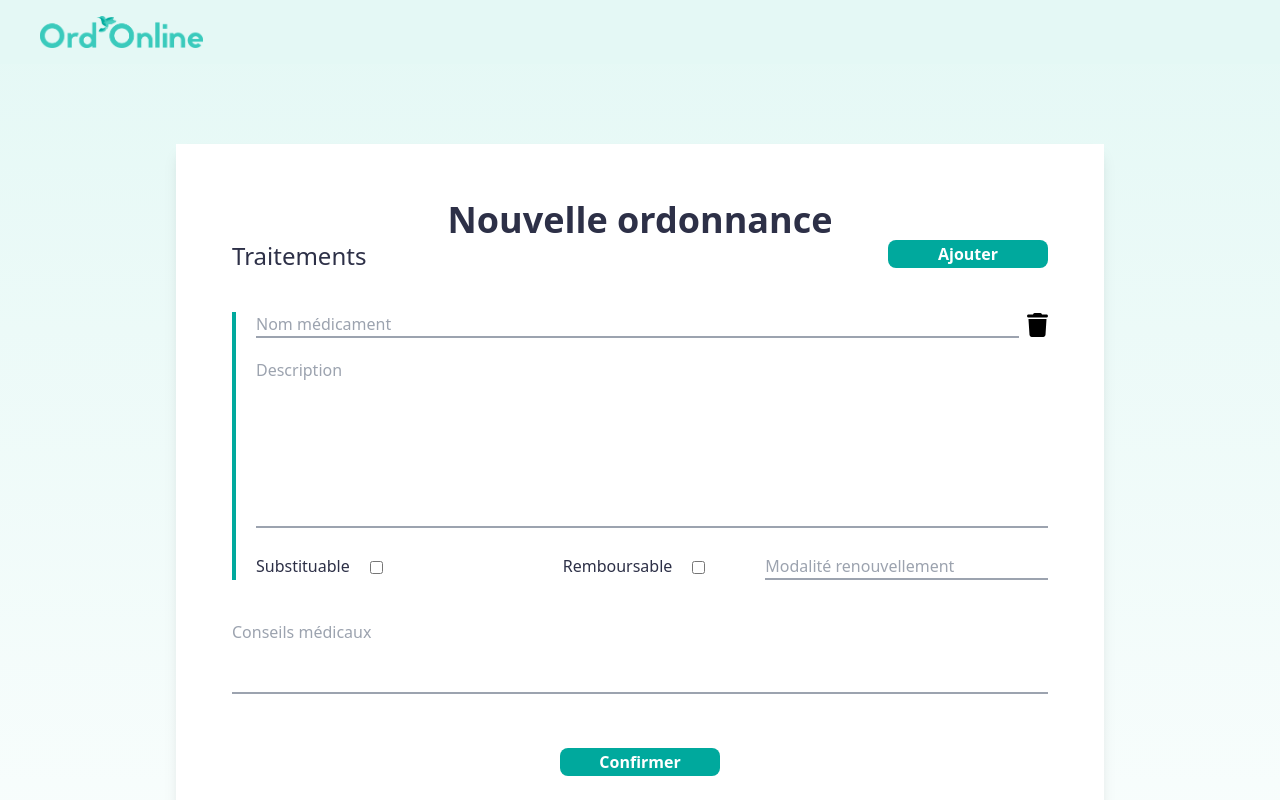
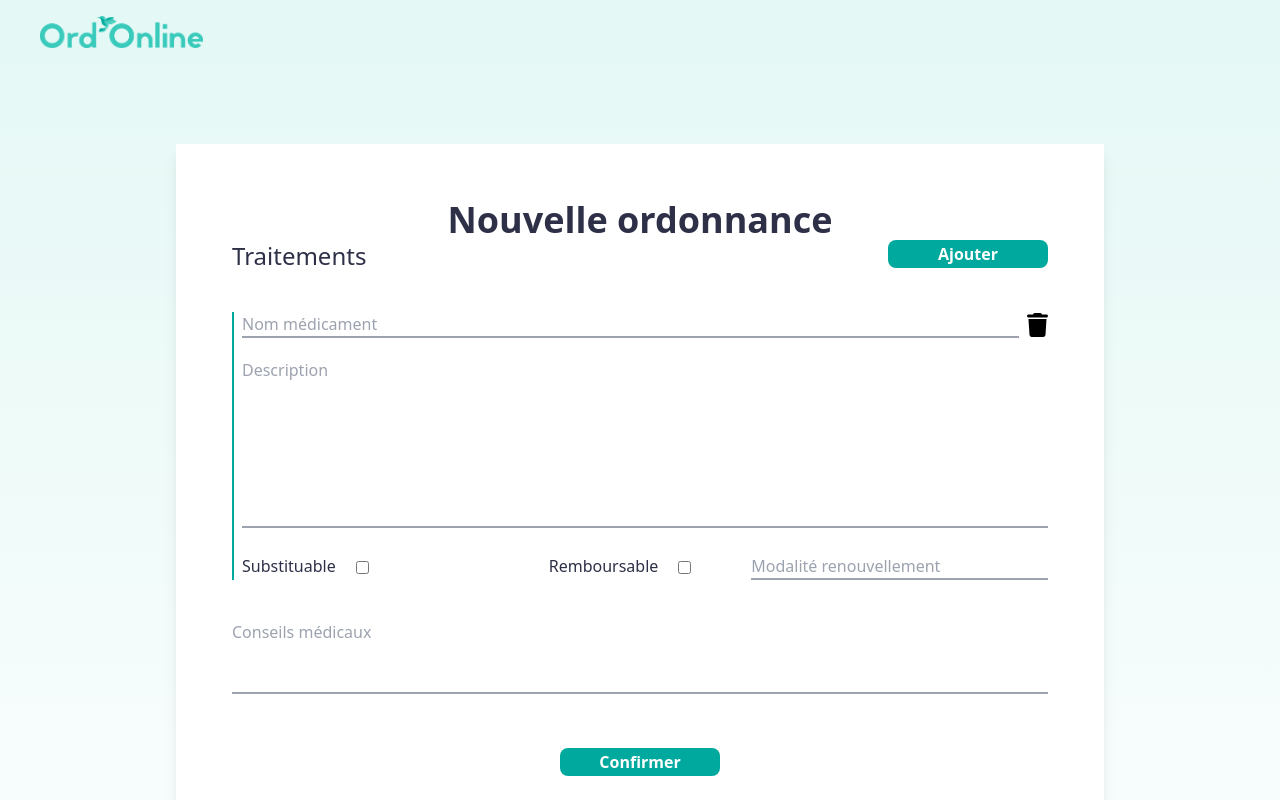
Before and after one commit to AurelDP/OrdOnline, a Vue app in the folder client/: page /addPrescription in a window 1280 px wide. Shown: the top 800 px of the page. Built offline with nearby package versions, Linux system fonts and the light colour scheme.

Commit message:
[Update] Display of prescription

```diff
--- a/client/src/components/addPrescriptionPage/Treatment.vue
+++ b/client/src/components/addPrescriptionPage/Treatment.vue
@@ -1,6 +1,5 @@
 <template>
-  <div class="flex gap-5 my-10">
-    <div class="w-1 bg-ord-green-100"/>
+  <div class="border-l-2 border-l-ord-green-100 pl-2 flex my-10">
     <div class="flex-1">
       <div class="flex gap-2">
         <input
```
